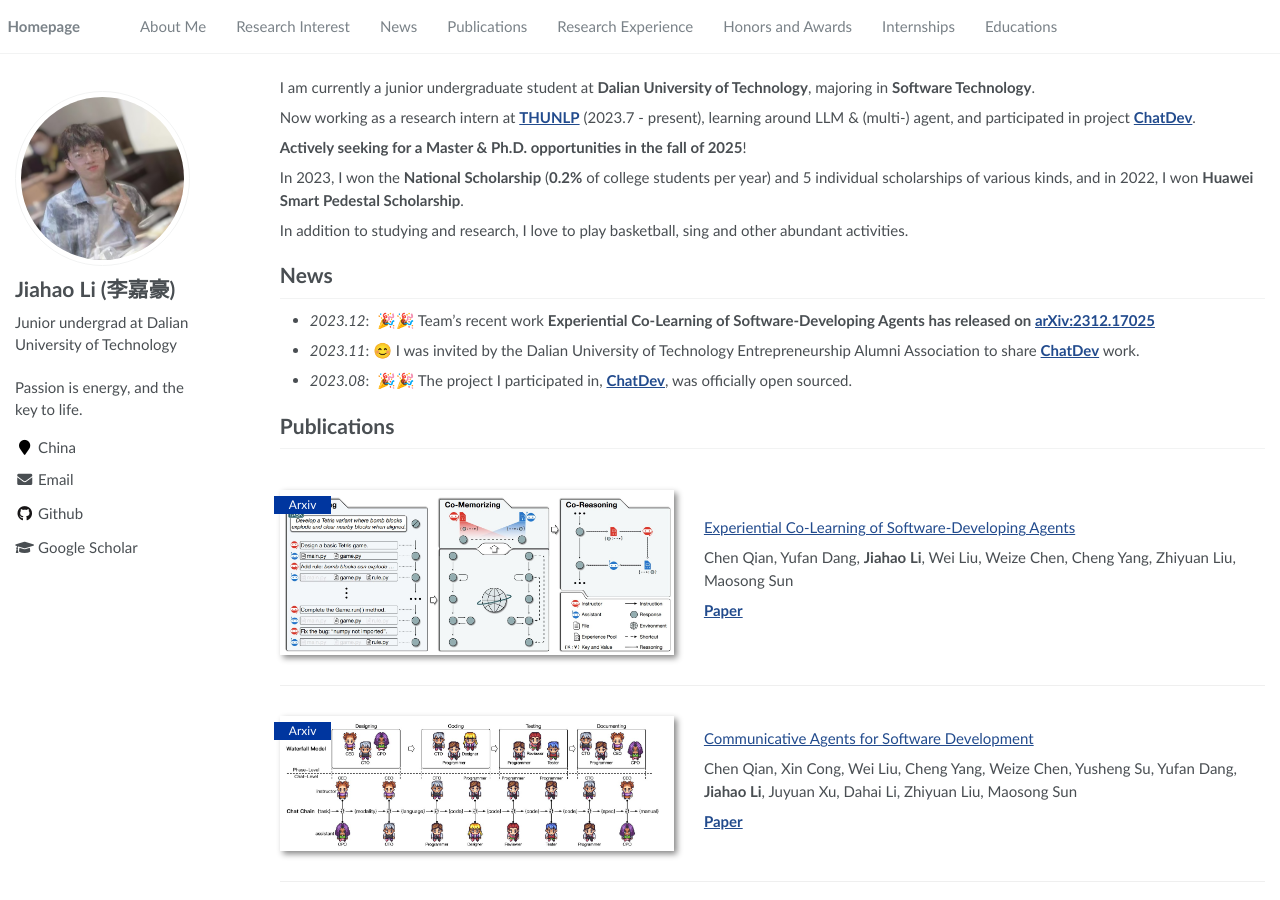
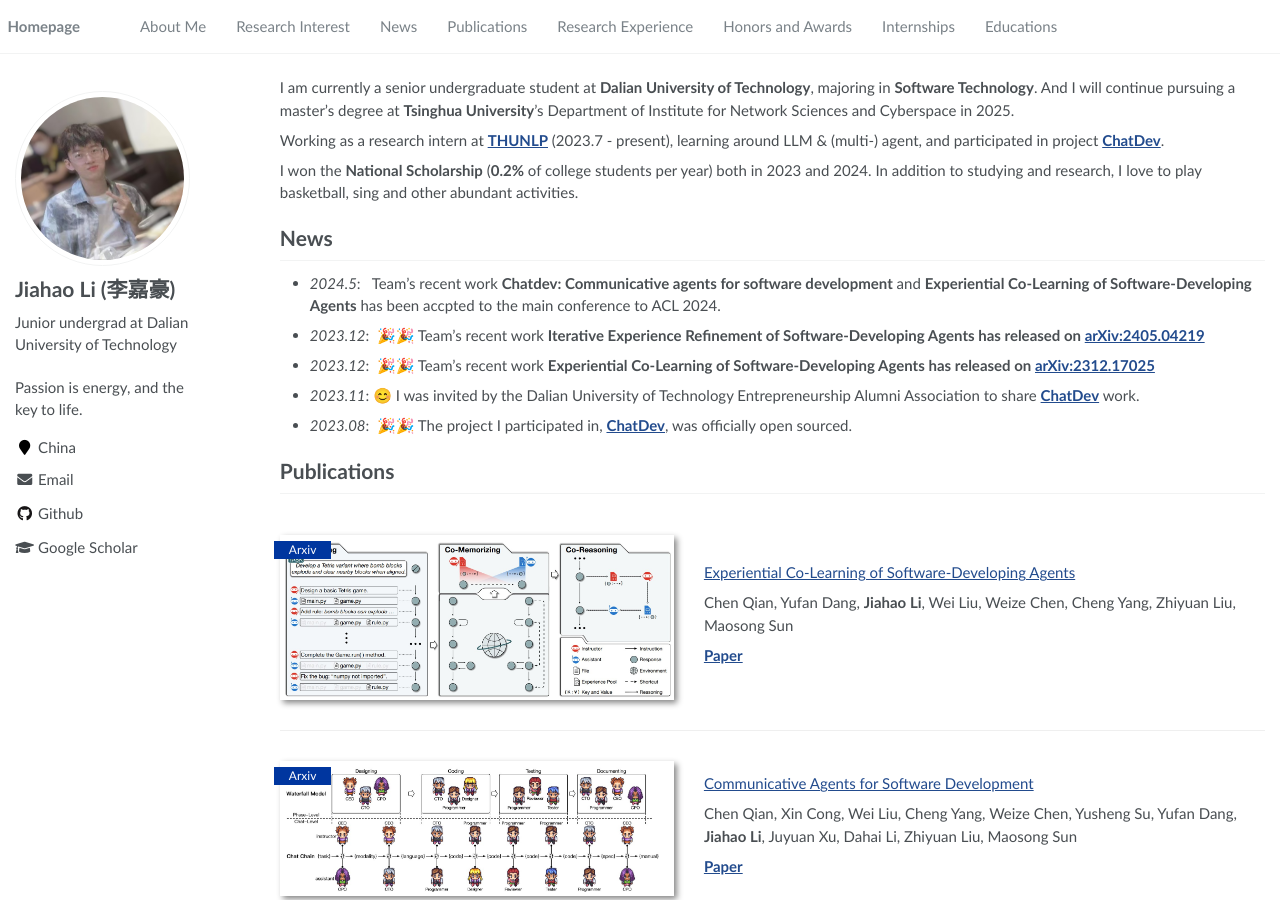
Before and after one commit to JiahaoLi2003/JiahaoLi2003.github.io, a Jekyll site: the page built from _pages/about.md, in a window 1280 px wide and 900 px high. Built offline with Jekyll 4.4.1, drawn with Linux system fonts in a browser that asks for light colours; some of the changed text lies outside the part shown.

Commit message:
Update about.md

```diff
--- a/_pages/about.md
+++ b/_pages/about.md
@@ -17,25 +17,24 @@ redirect_from:
 
 <span class='anchor' id='about-me'></span>
 
-I am currently a junior undergraduate student at **Dalian University of Technology**, majoring in **Software Technology**.
+I am currently a senior undergraduate student at **Dalian University of Technology**, majoring in **Software Technology**. And I will continue pursuing a master’s degree at **Tsinghua University**’s Department of Institute for Network Sciences and Cyberspace in 2025.
 
-Now working as a research intern at **[THUNLP](https://nlp.csai.tsinghua.edu.cn/)** (2023.7 - present), learning around LLM & (multi-) agent, and participated in project **[ChatDev](https://github.com/OpenBMB/ChatDev)**.
+Working as a research intern at **[THUNLP](https://nlp.csai.tsinghua.edu.cn/)** (2023.7 - present), learning around LLM & (multi-) agent, and participated in project **[ChatDev](https://github.com/OpenBMB/ChatDev)**.
 
-**Actively seeking for a Master & Ph.D. opportunities in the fall of 2025**!
-
-In 2023, I won the **National Scholarship** (**0.2%** of college students per year) and 5 individual scholarships of various kinds, and in 2022, I won **Huawei Smart Pedestal Scholarship**.
-
+I won the **National Scholarship** (**0.2%** of college students per year) both in 2023 and 2024.
 In addition to studying and research, I love to play basketball, sing and other abundant activities.
 
 <!--
 # Research Interest
 
-- I have the will to continue explore the ability of agents driven by LLMs to handle complex downstream tasks, and explore the next emergence of AIGC capabilities through new paradigms such as compressed languages and designing efficient collaboration frameworks.
+- I have the will to continue explore the ability of agents driven by LLMs to handle complex downstream tasks, and explore the next emergence of AIGC capabilities through new paradigms such as compressed languages and designing efficient collaboration frameworks. At the same time, I also look forward to discovering the application of agents in the field of satellite networks.
 
 - other abundant...
 -->
 
 # News
+- *2024.5*: &nbsp; Team's recent work **Chatdev: Communicative agents for software development** and **Experiential Co-Learning of Software-Developing Agents** has been accpted to the main conference to ACL 2024.
+- *2023.12*: &nbsp;🎉🎉 Team's recent work **Iterative Experience Refinement of Software-Developing Agents has released on [arXiv:2405.04219](https://arxiv.org/abs/2405.04219)**
 - *2023.12*: &nbsp;🎉🎉 Team's recent work **Experiential Co-Learning of Software-Developing Agents has released on [arXiv:2312.17025](https://arxiv.org/abs/2312.17025)**
 - *2023.11*: 😊 I was invited by the Dalian University of Technology Entrepreneurship Alumni Association to share **[ChatDev](https://github.com/OpenBMB/ChatDev)** work.
 - *2023.08*: &nbsp;🎉🎉 The project I participated in, **[ChatDev](https://github.com/OpenBMB/ChatDev)**, was officially open sourced.
@@ -104,6 +103,7 @@ Now exploring the way to further improve the effect of the memory mechanism.
 
 
 # Honors and Awards
+- *2024.10* National Scholarship国家奖学金 (0.2% of college students per year)
 - *2023.10* National Scholarship国家奖学金 (0.2% of college students per year)
 - *2022.11* Huawei Smart Pedestal Scholarship(华为智能基座学生奖学金)
 - *2023.01* APMCM亚太地区大学生数学建模竞赛二等奖
```
